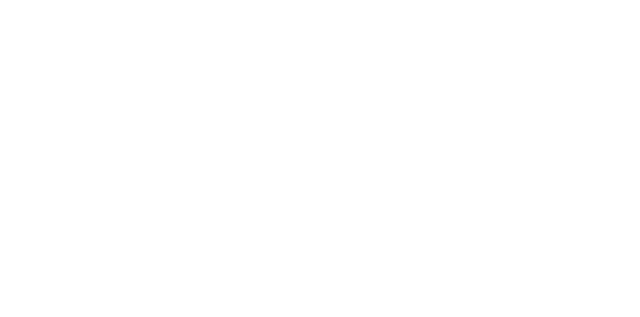
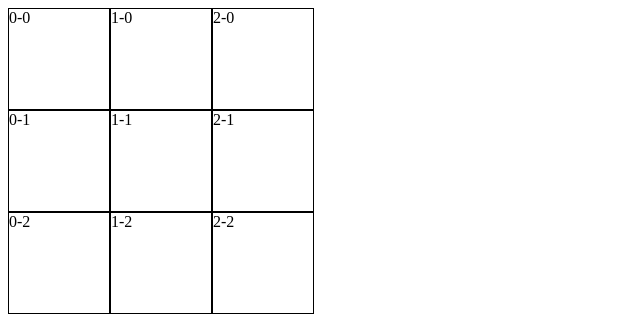
Before and after one commit to elpatron11/js-pictureSlideGame, a plain HTML site: page index.html in a window 1280 px wide. Shown: the whole page, without its empty margins (0-640 px from the left). Drawn offline with Linux system fonts and the light colour scheme.

Commit message:
First matrix test

```diff
--- a/index.html
+++ b/index.html
@@ -4,12 +4,12 @@
     <meta charset="UTF-8">
     <meta http-equiv="X-UA-Compatible" content="IE=edge">
     <meta name="viewport" content="width=device-width, initial-scale=1.0">
-    <style src="./style.css"></style>
+    <!-- <style src="./style.css"></style> -->
     <title>Document</title>
 </head>
 <body>
-    <div class="wholePicture">
-        <div id="x1">
+    <div id="wholeGrid">
+        <!-- <div id="x1">
             <div id="y1"></div>
             <div id="y2"></div>
             <div id="y3"></div>
@@ -25,18 +25,7 @@
              <div id="y111"></div>
              <div id="y222"></div>
              <div id="y333"></div>
-        </div>
-
-
-
-
-
-
-
-
-
-
-
+        </div> -->
 
     </div>
 
--- a/index.js
+++ b/index.js
@@ -0,0 +1,32 @@
+const root = document.querySelector("#wholeGrid");
+// const column =document.createElement("div");
+// column.className="column"
+
+// Create matrix for grids
+//Add borders to grids,
+//display flex to make squars
+//Asign image peace to each row-id
+
+for(let i=0; i<3; i++){
+const column =document.createElement("div");
+column.id=`column-${i}`
+root.appendChild(column);
+column.style.display="flex"
+column.style.flexDirection="row"
+column.style.alignItems="center"
+// column.style.flexWrap="wrap"
+
+for(let j=0; j<3; j++)
+{
+
+const row= document.createElement("div");
+row.id =`${j}-${i}`;
+column.appendChild(row);
+row.textContent=`${row.id}`
+row.style.border="1px solid black"
+row.style.height="100px";
+row.style.width="100px";
+
+}
+// column.textContent= "Column1";
+}
```
